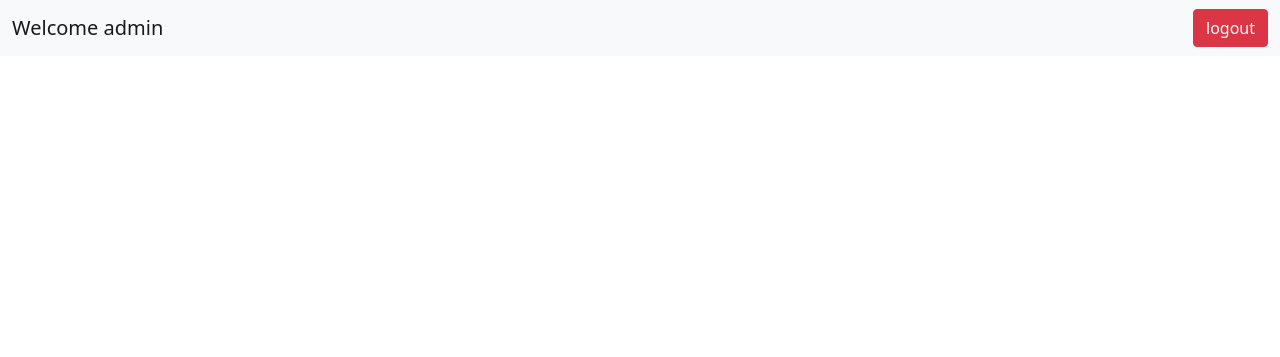
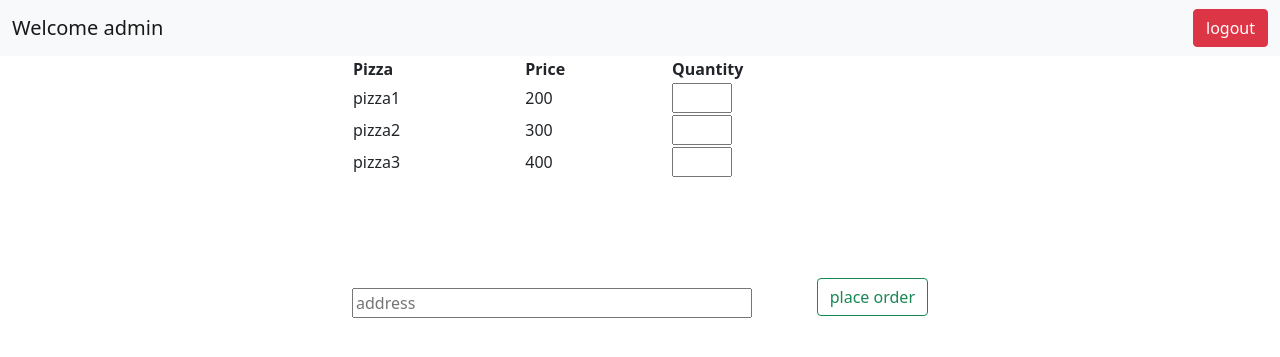
Before and after one commit to abrahamgitonga/pizzadaily, a Django app: page /customer/welcome/ in a window 1280 px wide. Shown: the top 357 px of the page. Run offline with Django 3.2, Linux system fonts and the light colour scheme; the first user in the database is signed in; data comes from the database, SQL or seed files in the repository.

Commit message:
4th commit

```diff
--- a/pizzaapp/models.py
+++ b/pizzaapp/models.py
@@ -9,3 +9,9 @@ class pizzaModel(models.Model):
 class customerModel(models.Model):
     userid = models.CharField(max_length=10)
     telephone = models.CharField(max_length=10)
+
+class orderModel(models.Model):
+    username = models.CharField(max_length=10)
+    telephone = models.CharField(max_length=10)
+    address = models.CharField(max_length=10)
+    ordereditems = models.CharField(max_length=10)
--- a/pizzaapp/urls.py
+++ b/pizzaapp/urls.py
@@ -1,7 +1,7 @@
 
 from django.contrib import admin
 from django.urls import path
-from .views import adminloginview,adminhomepageview,authenticateadmin, customerwelcomeview, logoutadmin,addpizza,deletepizza,homepageview,signupuser, userauthenticate, userloginview, userlogout
+from .views import placeorder,adminloginview,adminhomepageview,authenticateadmin, customerwelcomeview, logoutadmin,addpizza,deletepizza,homepageview,signupuser, userauthenticate, userloginview, userlogout
 urlpatterns = [
     path('admin/', adminloginview,name = 'adminloginpage'),
     path('adminauthenticate/',authenticateadmin),
@@ -14,7 +14,8 @@ urlpatterns = [
     path('loginuser/',userloginview,name= 'userloginpage'),
     path('customer/welcome/',customerwelcomeview, name= 'customerpage'),
     path('customer/authenticate/',userauthenticate),
-    path('userlogout/',userlogout)
+    path('userlogout/',userlogout),
+    path('placeorder/',placeorder)
 
 
 ]
--- a/pizzaapp/views.py
+++ b/pizzaapp/views.py
@@ -1,7 +1,7 @@
 from django.shortcuts import render,redirect
 from django.contrib.auth import authenticate,login,logout
 from django.contrib import messages
-from .models import pizzaModel,customerModel
+from .models import pizzaModel,customerModel,orderModel
 from django.contrib.auth.models import User
 # Create your views here.
 def adminloginview(request):
@@ -88,9 +88,28 @@ def userauthenticate(request):
 
 def customerwelcomeview(request):
     username = request.user.username
-    context = {'username': username}
+    context = {'username': username,'pizzas': pizzaModel.objects.all()}
     return render(request,'pizzaapp/customerpage.html',context)
 
 def userlogout(request):
     logout(request)
     return redirect('userloginpage')
+
+def placeorder(request):
+    username = request.user.username
+    telephone = customerModel.objects.filter(userid = request.user.id)[0].telephone
+    address = request.POST['address']
+    ordereditems = ""
+
+    for pizza in pizzaModel.objects.all():
+        pizzaid = pizza.id
+        name = pizza.name
+        price = pizza.price
+        quantity = request.POST.get(str(pizzaid)," ")
+        if str(quantity)!="0" and str(quantity)!="":
+
+            ordereditems = ordereditems + name +" " + price + "quantity : " + quantity + "  "
+
+    orderModel(username = username,telephone = telephone,address = address,ordereditems = ordereditems).save()
+    messages.add_message(request,messages.ERROR,"order placement success")
+    return redirect('customerpage')
--- a/templates/pizzaapp/customerpage.html
+++ b/templates/pizzaapp/customerpage.html
@@ -7,5 +7,28 @@
     <a class="btn btn-danger" href="/userlogout/">logout</a>
 
 </nav>
-
+{% for message in messages %}
+<p style="color: green;text-align: center;">{{message}}</p>
+{% endfor %}
+<form method="POST" action="/placeorder/">
+    {% csrf_token %}
+    <div class="container" style="width: 600px;margin: auto;">
+        <table style="width: 100%;">
+            <tr>
+                <th>Pizza</th>
+                <th>Price</th>
+                <th>Quantity</th>
+            </tr>
+            {% for pizza in pizzas %}
+            <tr>
+                <td>{{pizza.name}}</td>
+                <td>{{pizza.price}}</td>
+                <td><input type="number" name="{{pizza.id}}" style="width: 60px;" name="quantity"></td>
+            </tr>
+            {% endfor %}
+        </table>
+        <input type="text" placeholder="address" style="width: 400px; margin-top: 110px;" name="address">
+        <input type="submit" style="float: right;margin-top: 100px;" class="btn btn-outline-success" value="place order" name="">
+    </div>
+</form>
 {% endblock %}
--- a/templates/pizzaapp/userlogin.html
+++ b/templates/pizzaapp/userlogin.html
@@ -2,7 +2,7 @@
 {% block content %}
 <div style="padding: 20px;width: 300px;background-color:rgb(219, 159, 80);display: block;margin: auto;margin-top: 200px;">
 <h1 style="text-align: center;color: white;">login</h1>
-    <form method="post" action="/customer/authenticate/">
+    <form method="POST" action="/customer/authenticate/">
         {% csrf_token %}
         <input type="text" style="margin-bottom: 15px;" class="form-control" name="username" placeholder="username">
         <input type="password" class="form-control" name="password" placeholder="password">
```
Also changed, not shown: db.sqlite3, pizzaapp/migrations/0003_ordermodel.py (added).
